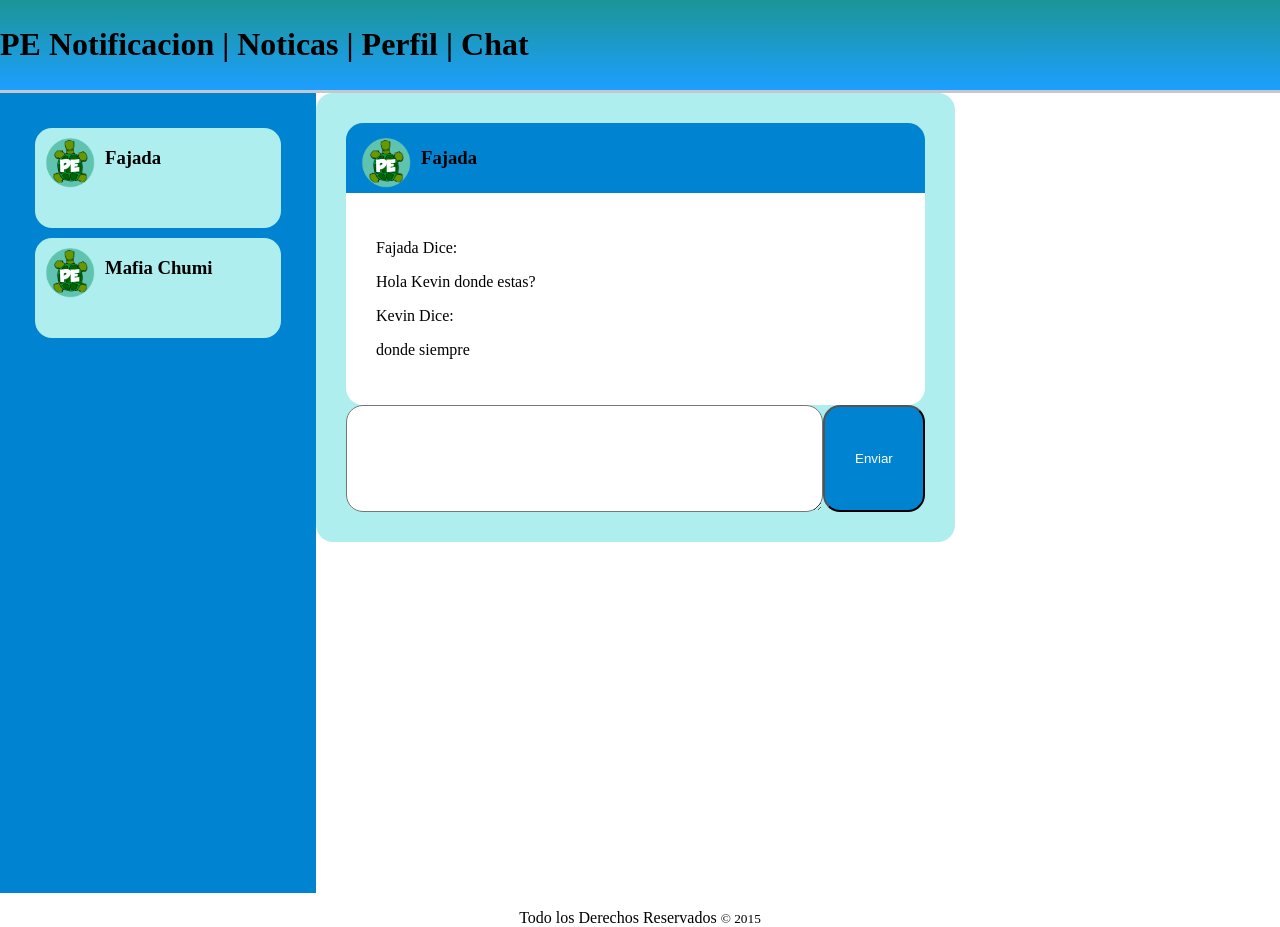
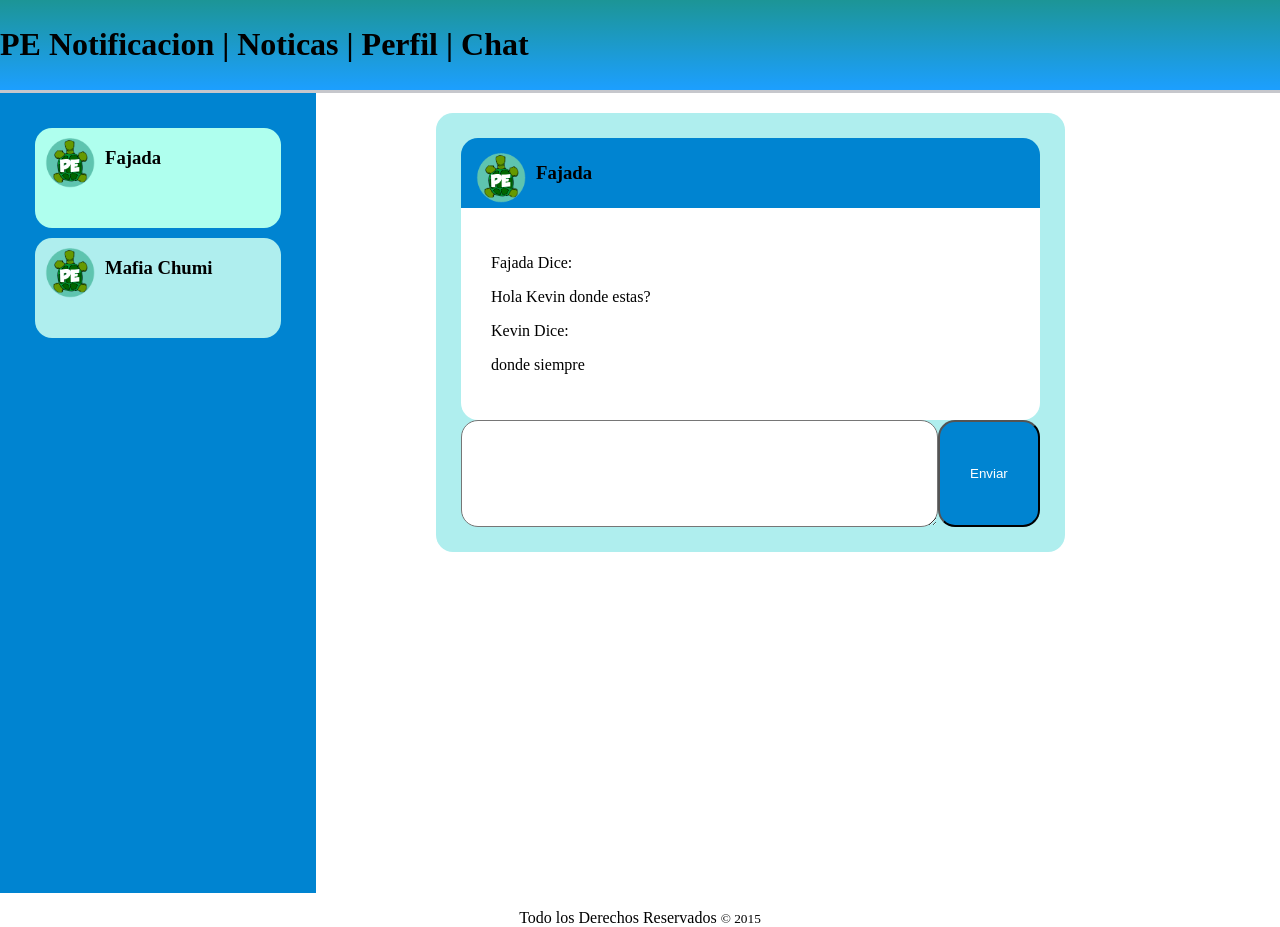
Before and after one commit to rodrigoCastroReyes/PoolEspol, a plain HTML site: page chat.html in a window 1280 px wide. In both pictures the pointer is over the element 158 px from the left and 177 px from the top of the page. Drawn offline with Linux system fonts and the light colour scheme.

Commit message:
se agregaron efectos botones

```diff
--- a/css/chat.css
+++ b/css/chat.css
@@ -27,7 +27,9 @@
 
 #chat{
 	background: #AFEEEE;
-	padding: 30px;
+	padding: 25px;
+	margin-left: 120px;
+	margin-top: 20px;
 	border-radius: 17px 17px 17px 17px;
 	-moz-border-radius: 17px 17px 17px 17px;
 	-webkit-border-radius: 17px 17px 17px 17px;
@@ -41,6 +43,17 @@
 	-moz-border-radius: 17px 17px 17px 17px;
 	-webkit-border-radius: 17px 17px 17px 17px;
 	background: #AFEEEE;
+	margin: 5px;
+}
+
+.persona:hover{
+	display: flex;
+	flex-direction: row;
+	height: 100px;
+	border-radius: 17px 17px 17px 17px;
+	-moz-border-radius: 17px 17px 17px 17px;
+	-webkit-border-radius: 17px 17px 17px 17px;
+	background: #AFFFEE;
 	margin: 5px;
 }
 
@@ -67,6 +80,12 @@
 	background: #0084D1;
 	color: #FFFFFF;
 }
+
+#btnEnviar:hover{
+	background: #FFFFFF;
+	color: #0084D1;
+}
+
 
 #areaMensajes{
 	border-radius: 0px 0px 17px 17px;
```
